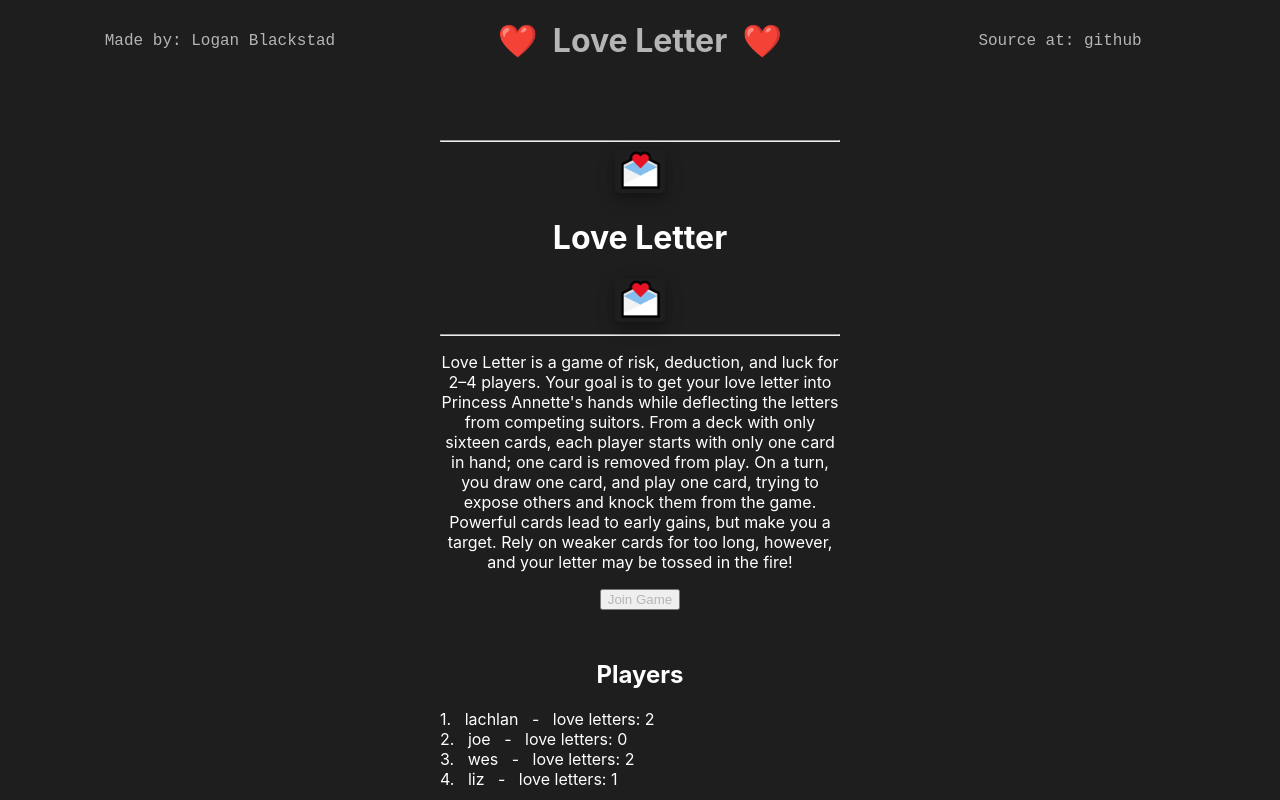
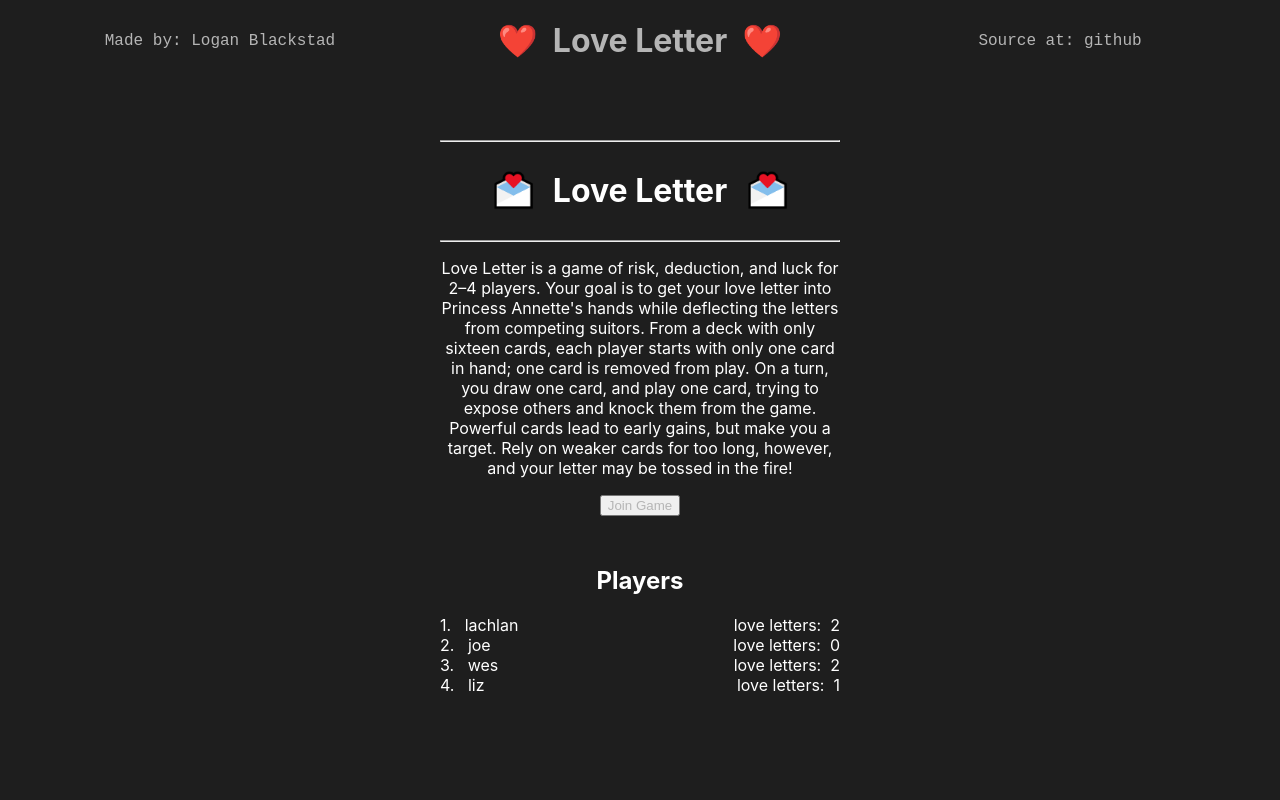
Before and after one commit to loganblackstad/fullstack-love-letter, a React (Create React App) app in the folder client/: page / in a window 1280 px wide. Built offline with nearby package versions, Linux system fonts and the light colour scheme.

Commit message:
added functionality to generate random discard and remove from state but async not pervfect:

```diff
--- a/client/src/App.js
+++ b/client/src/App.js
@@ -74,14 +74,14 @@ export default class App extends Component {
       name: '',
 
       // state for current game
-      initialDiscard: 4,
+      initialDiscardIndex: 4,
       standardDeck: [1,1,1,1,1,2,2,3,3,4,4,5,5,6,7,8],
-      cardsInDeck: [6, 4, 2, 2, 3, 1, 1, 8],
-      cardsPlayed: [1, 3, 5, 7],
+      cardsInDeck: [1, 1, 3, 4, 5, 6],
+      cardsPlayed: [1, 2],
       playerHandOne: [1, 2],
       playerHandTwo: [3],
       playerHandThree: [4],
-      playerHandFour: [8],
+      playerHandFour: [5],
       number: 3,
     }
   }
@@ -101,7 +101,7 @@ export default class App extends Component {
     this.setState({ number: this.generateNumber() })
     this.setState({ randomRoom: this.generateRandomRoom() })
     this.setState({ randRoom: this.GenerateRandomRoom })
-    this.setState({ initialDiscard: this.generateRandomDiscard() })
+    this.setState({ initialDiscardIndex: this.generateRandomDiscard() })
     // this.setState({ playerHandOne: this. })
     // this.setState({ playerHandTwo: this. })
     // this.setState({ playerHandThree: this. })
@@ -119,8 +119,12 @@ export default class App extends Component {
   }
 
   generateRandomDiscard = () => {
-    var initialDiscard =  Math.floor(Math.random() * (15 - 0 + 1) + 0)
-    return initialDiscard;
+    let initialDiscardIndex =  Math.floor(Math.random() * (15 - 0 + 1) + 0);
+    let standardDeck = [...this.state.standardDeck];
+    let ind = standardDeck.findIndex((ele)=> ele==initialDiscardIndex);
+    let updatedCardsInDeck = standardDeck.splice(ind,1);
+    this.setState({ cardsInDeck: standardDeck });
+    return initialDiscardIndex;
   }
 
   generateInitialHands = () => {
--- a/client/src/components/Dashboard.jsx
+++ b/client/src/components/Dashboard.jsx
@@ -23,9 +23,9 @@ export default class Dashboard extends Component {
     return (
       <div className={styles.Dashboard}>
         < hr />
-        <div>
+        <div style={{display:"flex", alignText:"center", justifyContent:"center"}}>
         <img className={styles.LoveLetterToken} src={loveletter} alt="love letter token"/>
-        <h1>Love Letter</h1>
+        <h1>&nbsp;&nbsp;Love Letter&nbsp;&nbsp;</h1>
         <img className={styles.LoveLetterToken} src={loveletter} alt="love letter token"/>
         </div>
         <hr />
@@ -36,25 +36,20 @@ export default class Dashboard extends Component {
         <h2 className={styles.Players}>Players</h2>
         <Container>
           <Row className={styles.PlayerRow}>
-            <Col xs={2}>1.&nbsp;&nbsp;&nbsp;</Col>
-            <Col xs={6}>{players[0]}</Col>
-            <Col xs={2}>&nbsp;&nbsp;&nbsp;-&nbsp;&nbsp;&nbsp;love letters: {arrOfLoveLetters[0]}</Col>
+            <Col xs={2}>1.&nbsp;&nbsp;&nbsp;{players[0]}</Col>
+            <Col xs={2}>love letters:&nbsp;&nbsp;{arrOfLoveLetters[0]}</Col>
           </Row>
           <Row className={styles.PlayerRow}>
-            <Col xs={2}>2.&nbsp;&nbsp;&nbsp;</Col>
-            <Col xs={6}>{players[1]}</Col>
-            <Col xs={2}>&nbsp;&nbsp;&nbsp;-&nbsp;&nbsp;&nbsp;love letters: {arrOfLoveLetters[1]}</Col>
+            <Col xs={2}>2.&nbsp;&nbsp;&nbsp;{players[1]}</Col>
+            <Col xs={2}>love letters:&nbsp;&nbsp;{arrOfLoveLetters[1]}</Col>
           </Row>
           <Row className={styles.PlayerRow}>
-            <Col xs={2}>3.&nbsp;&nbsp;&nbsp;</Col>
-            <Col xs={6}>{players[2]}</Col>
-            <Col xs={2}>&nbsp;&nbsp;&nbsp;-&nbsp;&nbsp;&nbsp;love letters: {arrOfLoveLetters[2]}</Col>
-
+            <Col xs={2}>3.&nbsp;&nbsp;&nbsp;{players[2]}</Col>
+            <Col xs={2}>love letters:&nbsp;&nbsp;{arrOfLoveLetters[2]}</Col>
           </Row>
           <Row className={styles.PlayerRow}>
-            <Col xs={2}>4.&nbsp;&nbsp;&nbsp;</Col>
-            <Col xs={6}>{players[3]}</Col>
-            <Col xs={2}>&nbsp;&nbsp;&nbsp;-&nbsp;&nbsp;&nbsp;love letters: {arrOfLoveLetters[3]}</Col>
+            <Col xs={2}>4.&nbsp;&nbsp;&nbsp;{players[3]}</Col>
+            <Col xs={2}>love letters:&nbsp;&nbsp;{arrOfLoveLetters[3]}</Col>
           </Row>
         </Container>
       </div >
--- a/client/src/components/Dashboard.module.css
+++ b/client/src/components/Dashboard.module.css
@@ -17,8 +17,13 @@ Link {
 .PlayerRow{
   display: flex;
   flex-direction: row;
+  justify-content: space-between;
 }
 
 .LoveLetterToken{
   width: 50px;
+  height: 100%;
+  padding-top: 20px;
+  border-radius: none;
+  box-shadow: none;
 }
```
